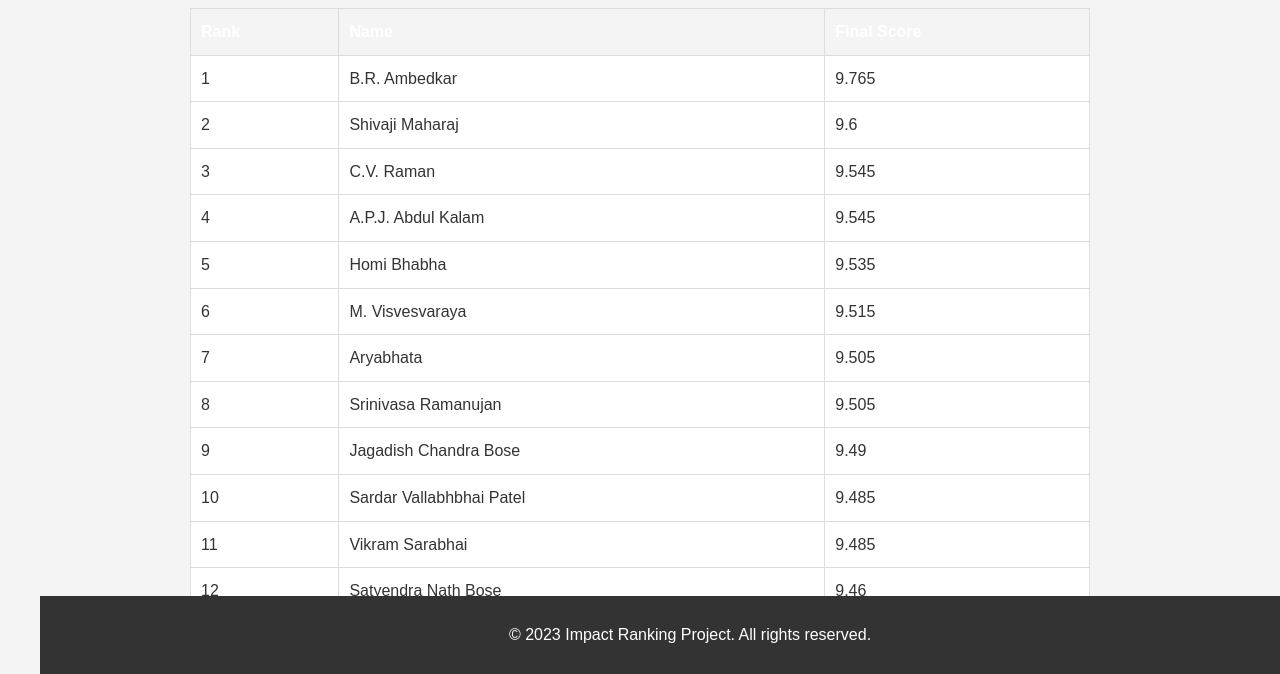
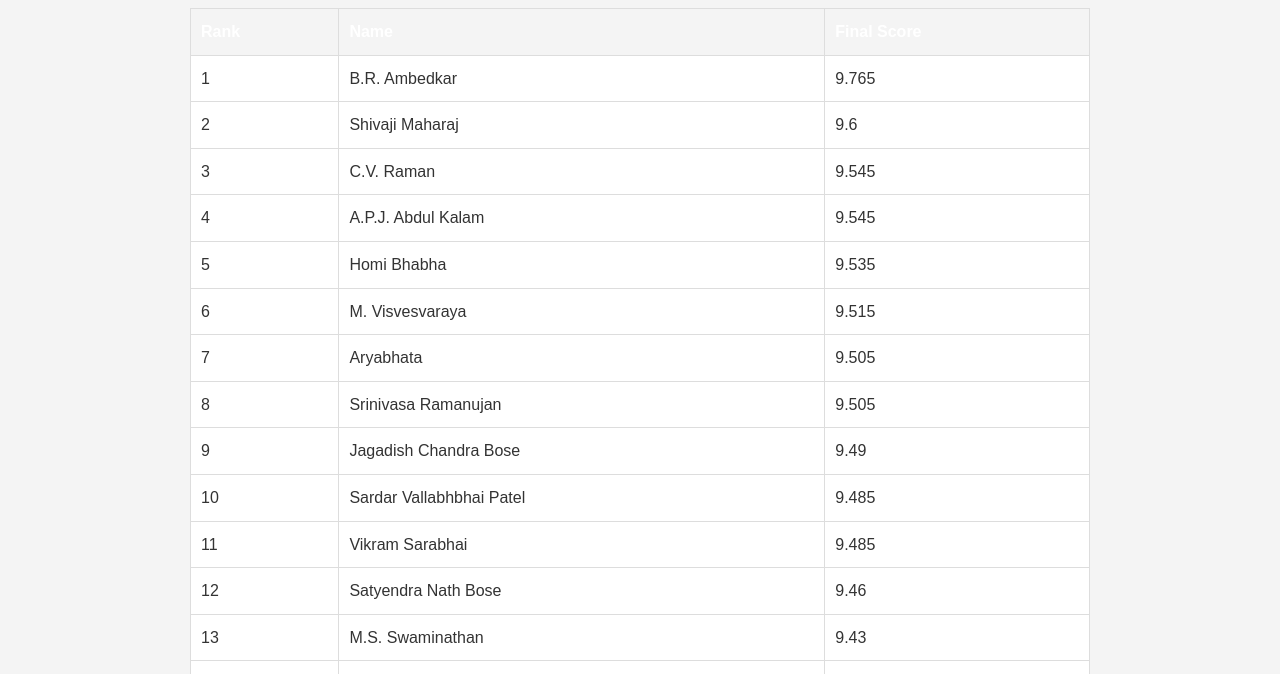
Before and after one commit to mayo124/Top-50-Indians, a plain HTML site: page index.html in a window 1280 px wide. Shown: the part 126-800 px from the top of the page. Drawn offline with Linux system fonts and the light colour scheme.

Commit message:
Update index.html

```diff
--- a/index.html
+++ b/index.html
@@ -162,9 +162,6 @@
     </ul>
   </section>
 
-  <footer>
-    <p>&copy; 2023 Impact Ranking Project. All rights reserved.</p>
-  </footer>
 
   <script src="script.js"></script>
 </body>
```
